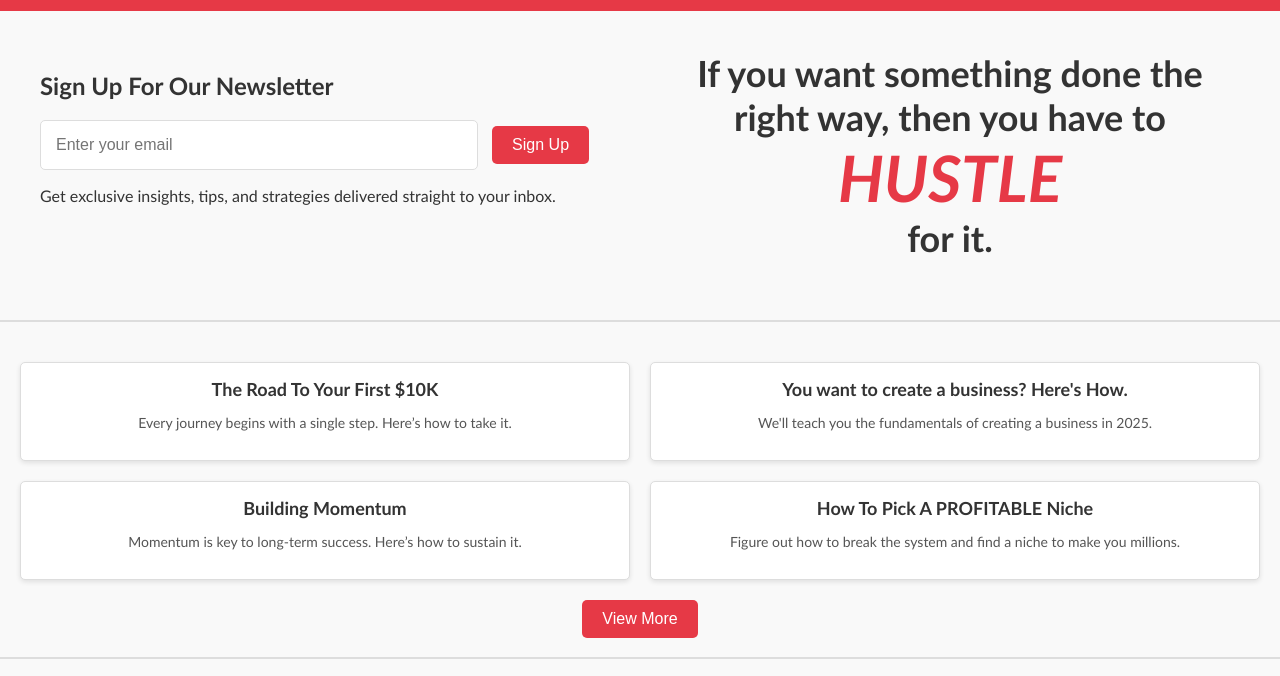
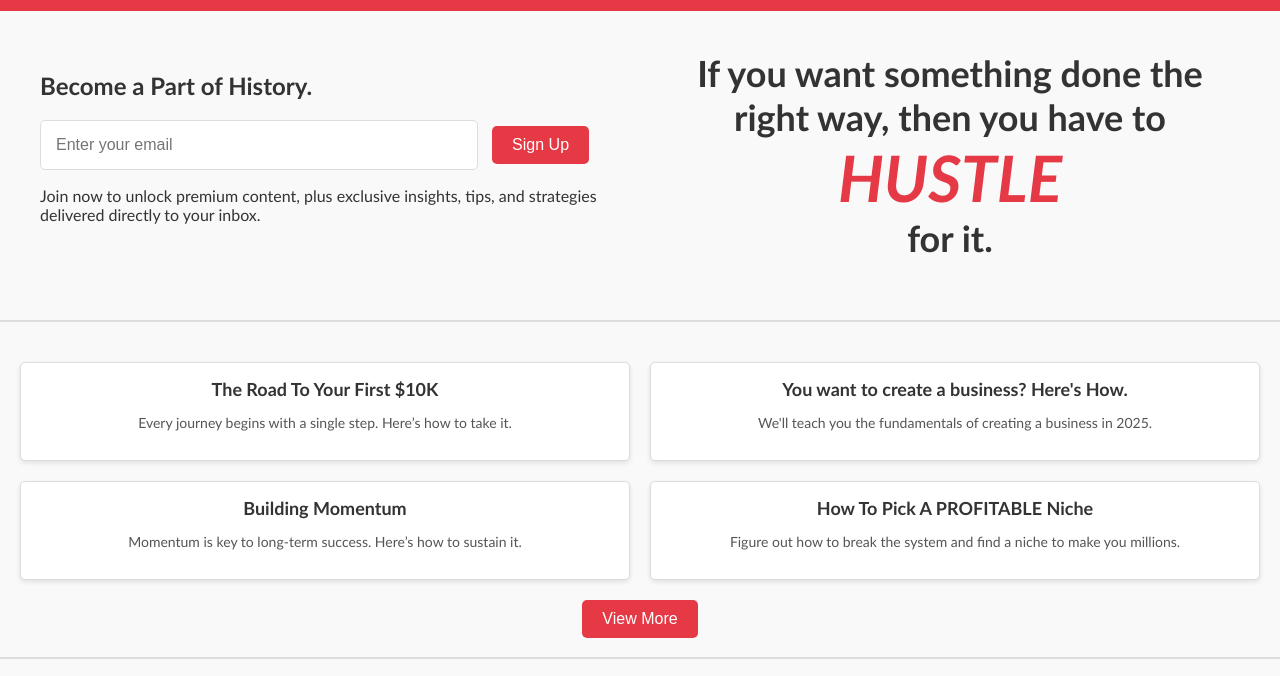
Before and after one commit to hustlementality/home, a plain HTML site: page index.html in a window 1280 px wide. Shown: the part 70-746 px from the top of the page. Drawn offline with Linux system fonts and the light colour scheme.

Commit message:
Update index.html

```diff
--- a/index.html
+++ b/index.html
@@ -31,10 +31,10 @@
     </header>
     <div class="main-section">
         <div class="newsletter">
-            <h2>Sign Up For Our Newsletter</h2>
+            <h2>Become a Part of History.</h2>
             <input type="email" placeholder="Enter your email">
             <button>Sign Up</button>
-            <p>Get exclusive insights, tips, and strategies delivered straight to your inbox.</p>
+            <p>Join now to unlock premium content, plus exclusive insights, tips, and strategies delivered directly to your inbox.</p>
         </div>
         <div class="quote">
             <h1>If you want something done the</h1>
```
